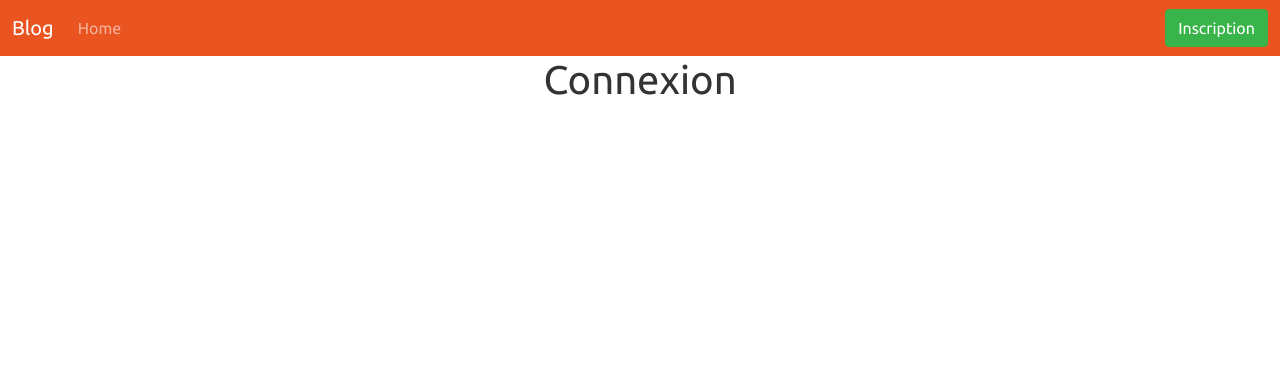
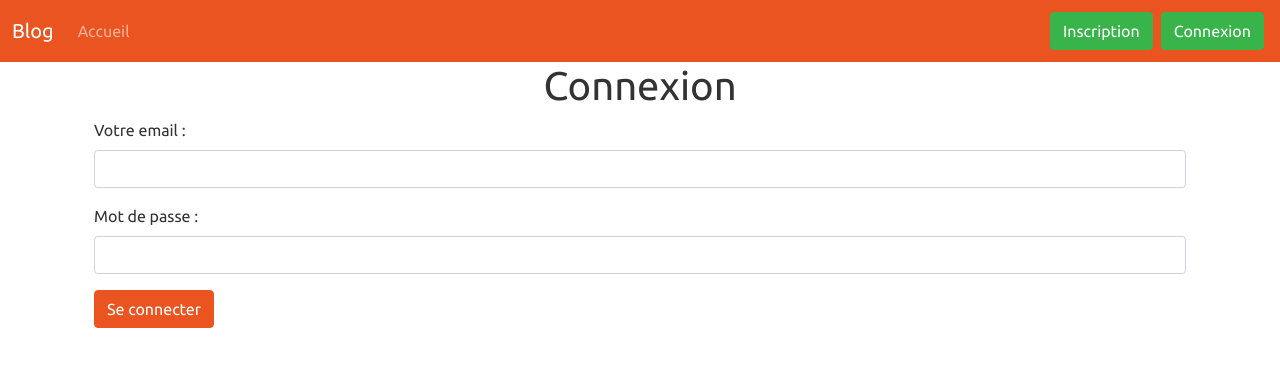
Before and after one commit to MaRiOn202/SymfonySite, a Symfony app: template templates/security/login.html.twig in a window 1280 px wide. Shown: the top 367 px of the page. Run offline with Twig, Linux system fonts and the light colour scheme; the template is opened without the code that fills it, so the values that code supplies are empty; some libraries are stand-ins or nearby versions.

Commit message:
Projet Symfony 5 Connexion déconnexion

```diff
--- a/src/Repository/UserRepository.php
+++ b/src/Repository/UserRepository.php
@@ -5,6 +5,7 @@ namespace App\Repository;
 use App\Entity\User;
 use Doctrine\Bundle\DoctrineBundle\Repository\ServiceEntityRepository;
 use Doctrine\Persistence\ManagerRegistry;
+use Symfony\Bridge\Doctrine\Security\User\UserLoaderInterface;
 
 /**
  * @method User|null find($id, $lockMode = null, $lockVersion = null)
--- a/templates/base.html.twig
+++ b/templates/base.html.twig
@@ -28,14 +28,20 @@
                 <div class="collapse navbar-collapse" id="navbarColor01">
                     <ul class="navbar-nav me-auto">
                         <li class="nav-item active">
-                            <a class="nav-link" href="/home">Home
+                            <a class="nav-link" href="/home">Accueil
                                 <span class="visually-hidden">(current)</span>
                             </a>
                         </li>
 
                     </ul>
 
-                    <a href="{{ path('security_register') }}" class="btn btn-success">Inscription</a>
+                    {% if app.user %}
+                        <a href="{{ path('security_logout') }}" class="btn btn-success">Déconnexion</a>
+                    {% else %}
+                        <a href="{{ path('security_register') }}" class="btn btn-success m-1">Inscription</a>
+                        <a href="{{ path('security_login') }}" class="btn btn-success m-1">Connexion</a>
+                    {% endif %}
+
 
                 </div>
             </div>
--- a/templates/security/index.html.twig
+++ b/templates/security/index.html.twig
@@ -32,7 +32,7 @@
                 {'label':"Confirmer votre mot de passe : ", 'attr': {'placeholder':"Confirmation du mot de passe..."}}) }}
         </div>
     </div>
-    <button type="submit" class="btn btn-success">S'inscrire</button>
+    <button type="submit" class="btn btn-success mt-2">S'inscrire</button>
 
     {{ form_end(form) }}
 
--- a/templates/security/login.html.twig
+++ b/templates/security/login.html.twig
@@ -4,6 +4,17 @@
 
     <div class="container">
         <h1 class="text-center">Connexion</h1>
+        <form action="" method="POST">
+            <div class="mb-3">
+                <label for="email" class="form-label">Votre email :</label>
+                <input type="email" class="form-control" id="email" aria-describedby="emailHelp" name="_username">
+            </div>
+            <div class="mb-3">
+                <label for="password" class="form-label">Mot de passe :</label>
+                <input type="password" class="form-control" id="password" name="_password">
+            </div>
+            <button type="submit" class="btn btn-primary">Se connecter</button>
+        </form>
     </div>
 
 {% endblock body %}
```
Also changed, not shown: src/Controller/SecurityController.php (+6 -2 lines), src/Entity/User.php (+15 -3 lines), public/assets/blog/images/category/bureaucafe.jpg (deleted), public/assets/blog/images/category/logoSymfSite.png (deleted).
